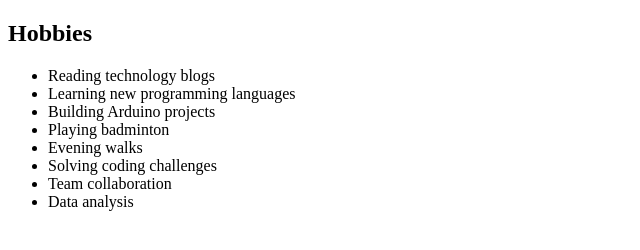
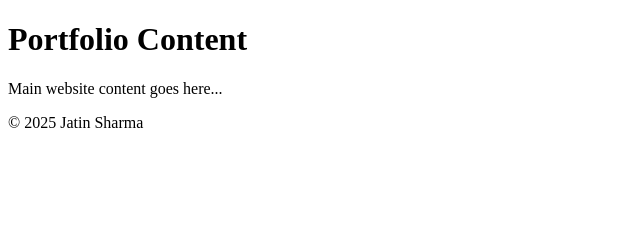
Before and after one commit to jatinhub-c/HTML, a plain HTML site: page Assigment_1/index.html in a window 1280 px wide. Shown: the whole page, without its empty margins (0-640 px from the left). Drawn offline with Linux system fonts and the light colour scheme.

Commit message:
commiting 9th time

```diff
--- a/Assigment_1/index.html
+++ b/Assigment_1/index.html
@@ -1,20 +1,14 @@
 <!DOCTYPE html>
 <html>
 <head>
-    <title>Hobbies Section</title>
+    <title>Footer Section</title>
 </head>
 <body>
-    <h2>Hobbies</h2>
+    <h1>Portfolio Content</h1>
+    <p>Main website content goes here...</p>
 
-    <ul>
-        <li> Reading technology blogs</li>
-        <li> Learning new programming languages</li>
-        <li> Building Arduino projects</li>
-        <li> Playing badminton</li>
-        <li> Evening walks</li>
-        <li> Solving coding challenges</li>
-        <li> Team collaboration</li>
-        <li> Data analysis</li>
-    </ul>
+    <footer>
+        <p>&copy; 2025 Jatin Sharma</p>
+    </footer>
 </body>
 </html>
```
